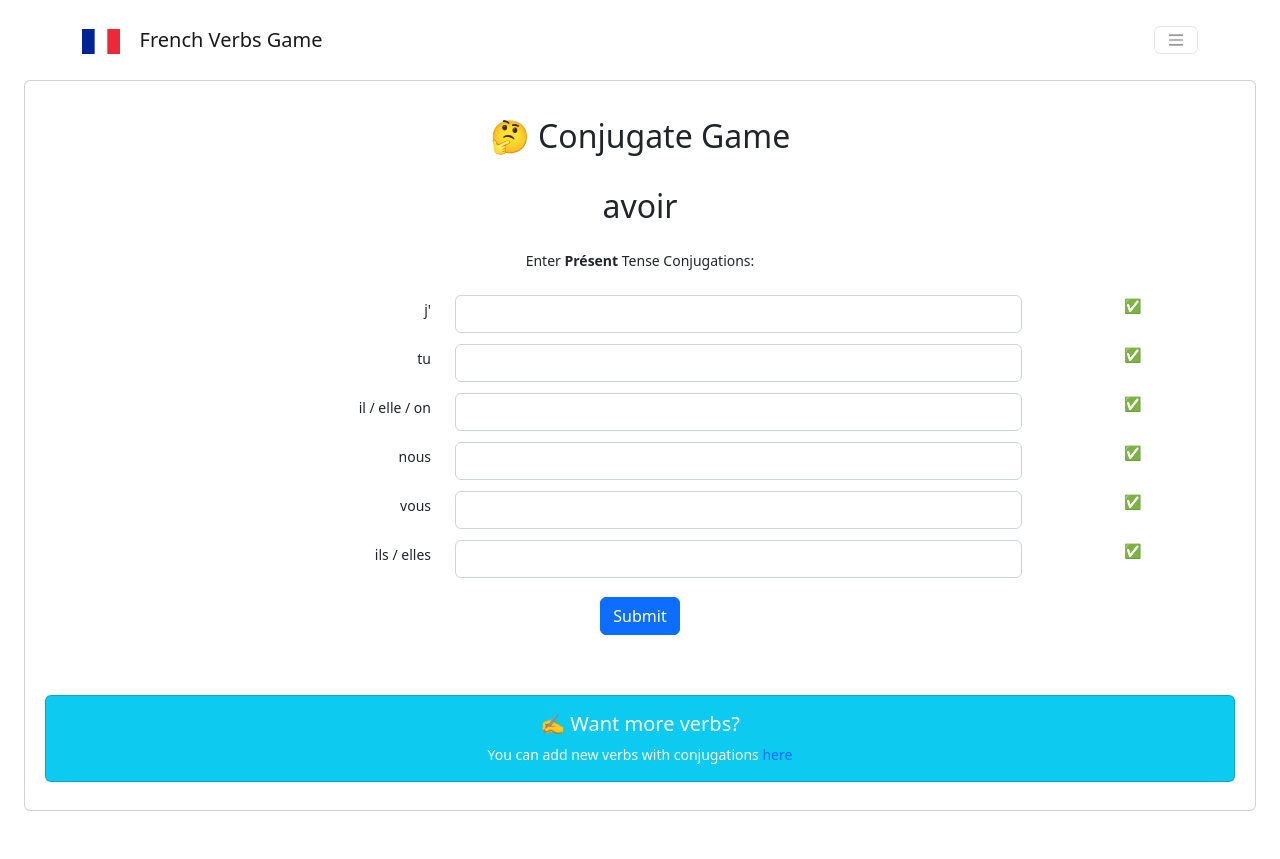
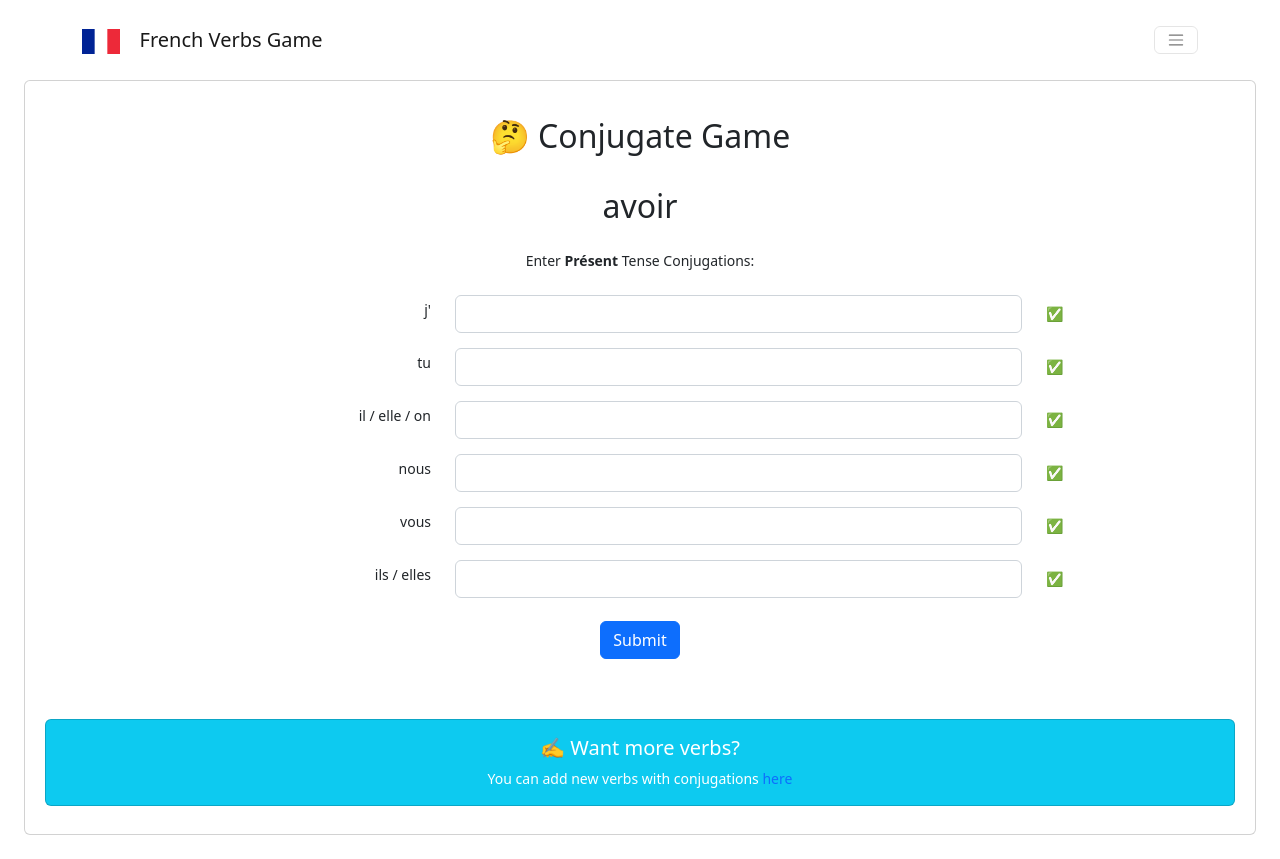
Before and after one commit to ryanMegarityART/french-verbs-game, a React (Vite) app in the folder frontend/: page /play/conjugate in a window 1280 px wide. Before the commit the page ends 835 px from the top, so only its background shows below. Built offline with nearby package versions, Linux system fonts and the light colour scheme; sample sign-in values are in the browser's storage.

Commit message:
update styling

```diff
--- a/frontend/src/components/Conjugate.tsx
+++ b/frontend/src/components/Conjugate.tsx
@@ -100,7 +100,7 @@ export const Conjugate = () => {
                         autoComplete="off"
                       />
                     </Col>
-                    <Col>{showAnswers && <p>✅</p>}</Col>
+                    <Col style={{ textAlign: "start" }}>{showAnswers && <p className="mt-2">✅</p>}</Col>
                   </Row>
                 );
               })}
```
